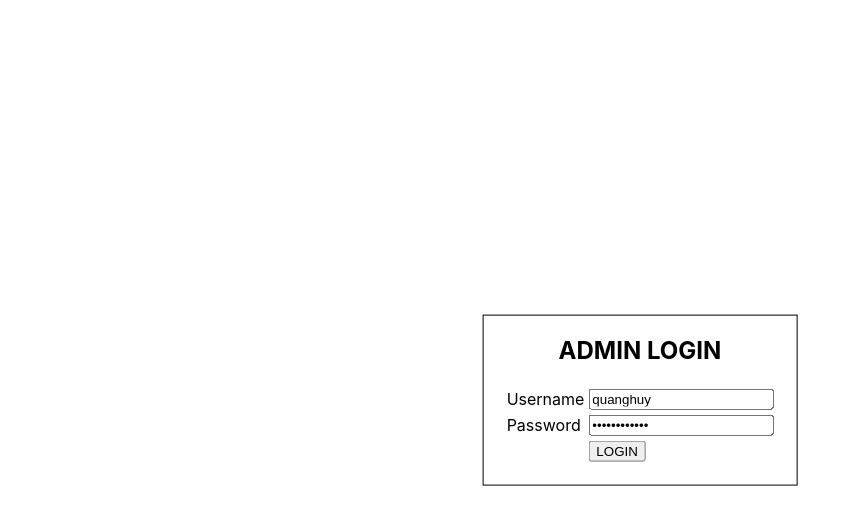
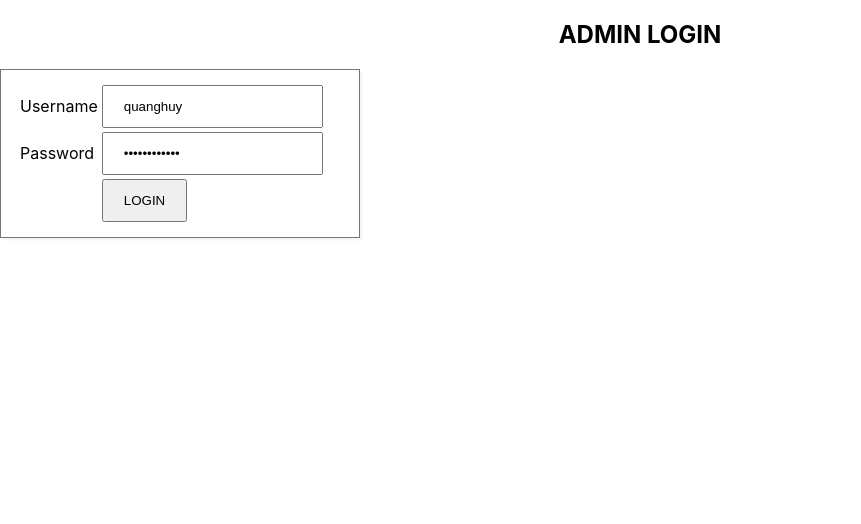
Before and after one commit to 2174802010425/Shoe-store, a React (Create React App) app in the folder client-admin/: page / in a window 1280 px wide. Shown: the top 524 px of the page, without its empty margins (0-861 px from the left). Built offline with nearby package versions, Linux system fonts and the light colour scheme.

Commit message:
Update App.css

```diff
--- a/client-admin/src/App.css
+++ b/client-admin/src/App.css
@@ -1,14 +1,11 @@
 /* styles.css */
-.body-customer {
-  width: 1150px;
+
+.body-admin {
+  /* width: fit-content;
   height: fit-content;
-  margin: 0px auto;
+  margin: 0px auto; */
 }
-.body-admin {
-  width: fit-content;
-  height: fit-content;
-  margin: 0px auto;
-}
+
 div.inline {
   display: inline-block;
 }
@@ -16,36 +13,61 @@ figure.caption-right {
   display: flex;
   align-items: center;
 }
+.login-container {
+  display: flex;
+  justify-content: center;
+  align-items: center;
+  min-height: 100vh;
+  background-image: url("./assets/Mặt\ trời_\ \(4\).jpg");
+  background-repeat: no-repeat;
+  background-size: 100%;
+}
+a {
+  text-decoration: none;
+  color: #fff;
+  font-weight: 600;
+  margin-right: 8px;
+}
+input {
+  outline: none;
+
+  padding: 12px 20px;
+}
 .align-center {
-  width: fit-content;
-  margin: 0px auto;
+  display: flex;
+  flex-direction: column;
+  gap: 15px;
+  width: 360px;
+  padding: 12px 16px;
+  border: 1px solid #767676;
+  box-shadow: 2px 2px 2px rgba(0, 0, 0, 0.05);
 }
-.align-valign-center {
-  position: absolute;
-  top: 50%;
-  left: 50%;
-  transform: translate(-50%, -50%);
-  padding: 0px 20px 20px 20px;
-  border: 1px solid black;
+.form-container {
+  display: flex;
+  flex-direction: column;
+  gap: 15px;
+}
+.login-btn {
+  padding: 8px 12px;
+  cursor: pointer;
+  border: none;
+  margin-top: 10px;
 }
 .text-center {
   text-align: center;
 }
-span.link {
-  cursor: pointer;
-  color: blue;
-  text-decoration: underline;
-}
+
 /* menu.css */
 div.border-bottom {
   border-bottom: 1px solid black;
+  padding: 10px 20px;
+  background-color: rgba(0, 0, 0, 0.3);
   display: flex;
   align-items: center;
   justify-content: space-between;
 }
 .float-right a {
   text-decoration: none;
-
 }
 .float-right {
   display: flex;
@@ -73,8 +95,8 @@ li.menu a {
   position: relative;
 }
 li.menu a::after {
-  content: '';
-  position : absolute;
+  content: "";
+  position: absolute;
   display: none;
   width: 100%;
   height: 4px;
```
Lines whose indentation alone changed are shown as unchanged.
